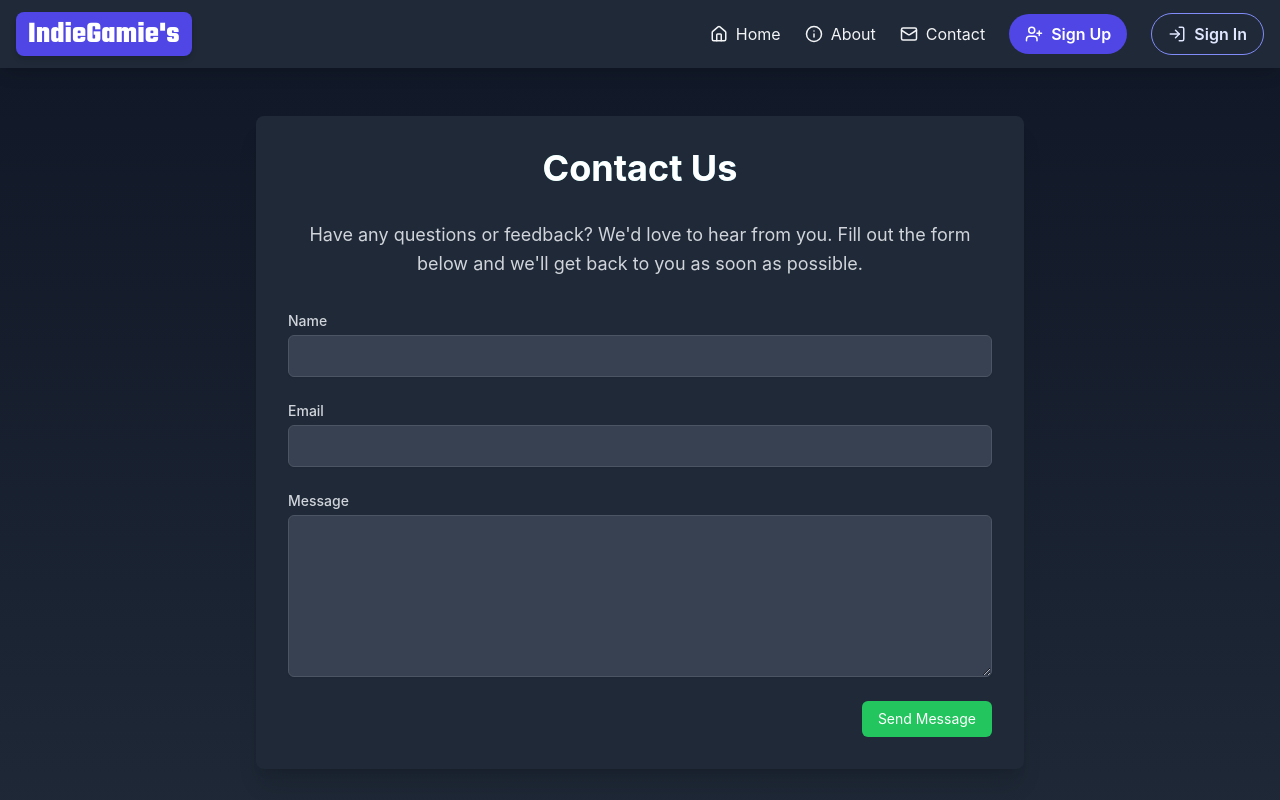
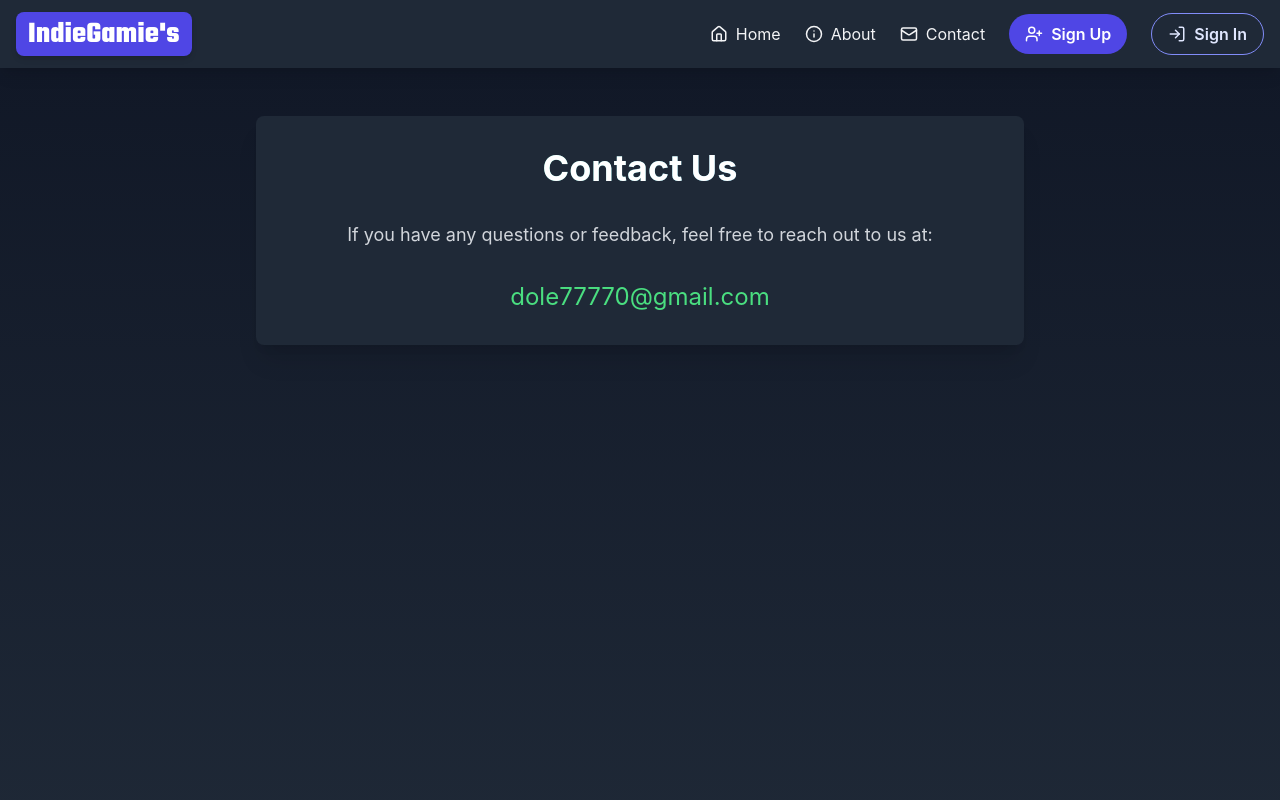
Before and after one commit to ganeshdole/forum-indieGamies-website, a React (Vite) app: page /contact in a window 1280 px wide. Shown: the top 800 px of the page. Built offline with nearby package versions, Linux system fonts and the light colour scheme.

Commit message:
contact form

```diff
--- a/src/pages/Contact.jsx
+++ b/src/pages/Contact.jsx
@@ -1,20 +1,89 @@
-import React, { useState } from 'react';
+// import React, { useState } from 'react';
+
+// const Contact = () => {
+//     const [name, setName] = useState('');
+//     const [email, setEmail] = useState('');
+//     const [message, setMessage] = useState('');
+
+//     const handleSubmit = (e) => {
+//         e.preventDefault();
+//         // Handle form submission logic here
+//         console.log('Form submitted:', { name, email, message });
+//         // Clear form fields after submission
+//         setName('');
+//         setEmail('');
+//         setMessage('');
+//     };
+
+//     return (
+//         <div className="min-h-screen bg-gradient-to-b from-gray-900 to-gray-800 py-12 px-4 sm:px-6 lg:px-8">
+//             <div className="max-w-3xl mx-auto bg-gray-800 rounded-lg shadow-xl p-8 space-y-8">
+//                 <h1 className="text-4xl font-bold text-white bg-clip-text text-transparent bg-gradient-to-r from-green-400 to-blue-500 text-center">
+//                     Contact Us
+//                 </h1>
+//                 <p className="text-gray-300 text-lg leading-relaxed text-center">
+//                     Have any questions or feedback? We'd love to hear from you. Fill out the form below and we'll get back to you as soon as possible.
+//                 </p>
+//                 <form onSubmit={handleSubmit} className="space-y-6">
+//                     <div>
+//                         <label htmlFor="name" className="block text-sm font-medium text-gray-300">
+//                             Name
+//                         </label>
+//                         <input
+//                             type="text"
+//                             id="name"
+//                             value={name}
+//                             onChange={(e) => setName(e.target.value)}
+//                             required
+//                             className="mt-1 block w-full bg-gray-700 border border-gray-600 rounded-md shadow-sm py-2 px-3 text-white focus:outline-none focus:ring-2 focus:ring-green-500 focus:border-green-500"
+//                         />
+//                     </div>
+//                     <div>
+//                         <label htmlFor="email" className="block text-sm font-medium text-gray-300">
+//                             Email
+//                         </label>
+//                         <input
+//                             type="email"
+//                             id="email"
+//                             value={email}
+//                             onChange={(e) => setEmail(e.target.value)}
+//                             required
+//                             className="mt-1 block w-full bg-gray-700 border border-gray-600 rounded-md shadow-sm py-2 px-3 text-white focus:outline-none focus:ring-2 focus:ring-green-500 focus:border-green-500"
+//                         />
+//                     </div>
+//                     <div>
+//                         <label htmlFor="message" className="block text-sm font-medium text-gray-300">
+//                             Message
+//                         </label>
+//                         <textarea
+//                             id="message"
+//                             rows="6"
+//                             value={message}
+//                             onChange={(e) => setMessage(e.target.value)}
+//                             required
+//                             className="mt-1 block w-full bg-gray-700 border border-gray-600 rounded-md shadow-sm py-2 px-3 text-white focus:outline-none focus:ring-2 focus:ring-green-500 focus:border-green-500"
+//                         />
+//                     </div>
+//                     <div className="flex justify-end">
+//                         <button
+//                             type="submit"
+//                             className="flex items-center bg-green-500 hover:bg-green-600 text-white text-sm px-4 py-2 rounded-md transition duration-300 ease-in-out"
+//                         >
+//                             Send Message
+//                         </button>
+//                     </div>
+//                 </form>
+//             </div>
+//         </div>
+//     );
+// };
+
+// export default Contact;
+
+
+import React from 'react';
 
 const Contact = () => {
-    const [name, setName] = useState('');
-    const [email, setEmail] = useState('');
-    const [message, setMessage] = useState('');
-
-    const handleSubmit = (e) => {
-        e.preventDefault();
-        // Handle form submission logic here
-        console.log('Form submitted:', { name, email, message });
-        // Clear form fields after submission
-        setName('');
-        setEmail('');
-        setMessage('');
-    };
-
     return (
         <div className="min-h-screen bg-gradient-to-b from-gray-900 to-gray-800 py-12 px-4 sm:px-6 lg:px-8">
             <div className="max-w-3xl mx-auto bg-gray-800 rounded-lg shadow-xl p-8 space-y-8">
@@ -22,57 +91,11 @@ const Contact = () => {
                     Contact Us
                 </h1>
                 <p className="text-gray-300 text-lg leading-relaxed text-center">
-                    Have any questions or feedback? We'd love to hear from you. Fill out the form below and we'll get back to you as soon as possible.
+                    If you have any questions or feedback, feel free to reach out to us at:
                 </p>
-                <form onSubmit={handleSubmit} className="space-y-6">
-                    <div>
-                        <label htmlFor="name" className="block text-sm font-medium text-gray-300">
-                            Name
-                        </label>
-                        <input
-                            type="text"
-                            id="name"
-                            value={name}
-                            onChange={(e) => setName(e.target.value)}
-                            required
-                            className="mt-1 block w-full bg-gray-700 border border-gray-600 rounded-md shadow-sm py-2 px-3 text-white focus:outline-none focus:ring-2 focus:ring-green-500 focus:border-green-500"
-                        />
-                    </div>
-                    <div>
-                        <label htmlFor="email" className="block text-sm font-medium text-gray-300">
-                            Email
-                        </label>
-                        <input
-                            type="email"
-                            id="email"
-                            value={email}
-                            onChange={(e) => setEmail(e.target.value)}
-                            required
-                            className="mt-1 block w-full bg-gray-700 border border-gray-600 rounded-md shadow-sm py-2 px-3 text-white focus:outline-none focus:ring-2 focus:ring-green-500 focus:border-green-500"
-                        />
-                    </div>
-                    <div>
-                        <label htmlFor="message" className="block text-sm font-medium text-gray-300">
-                            Message
-                        </label>
-                        <textarea
-                            id="message"
-                            rows="6"
-                            value={message}
-                            onChange={(e) => setMessage(e.target.value)}
-                            required
-                            className="mt-1 block w-full bg-gray-700 border border-gray-600 rounded-md shadow-sm py-2 px-3 text-white focus:outline-none focus:ring-2 focus:ring-green-500 focus:border-green-500"
-                        />
-                    </div>
-                    <div className="flex justify-end">
-                        <button
-                            type="submit"
-                            className="flex items-center bg-green-500 hover:bg-green-600 text-white text-sm px-4 py-2 rounded-md transition duration-300 ease-in-out"
-                        >
-                            Send Message
-                        </button>
-                    </div>
-                </form>
+                <p className="text-2xl text-green-400 text-center">
+                    dole77770@gmail.com
+                </p>
             </div>
         </div>
     );
```
